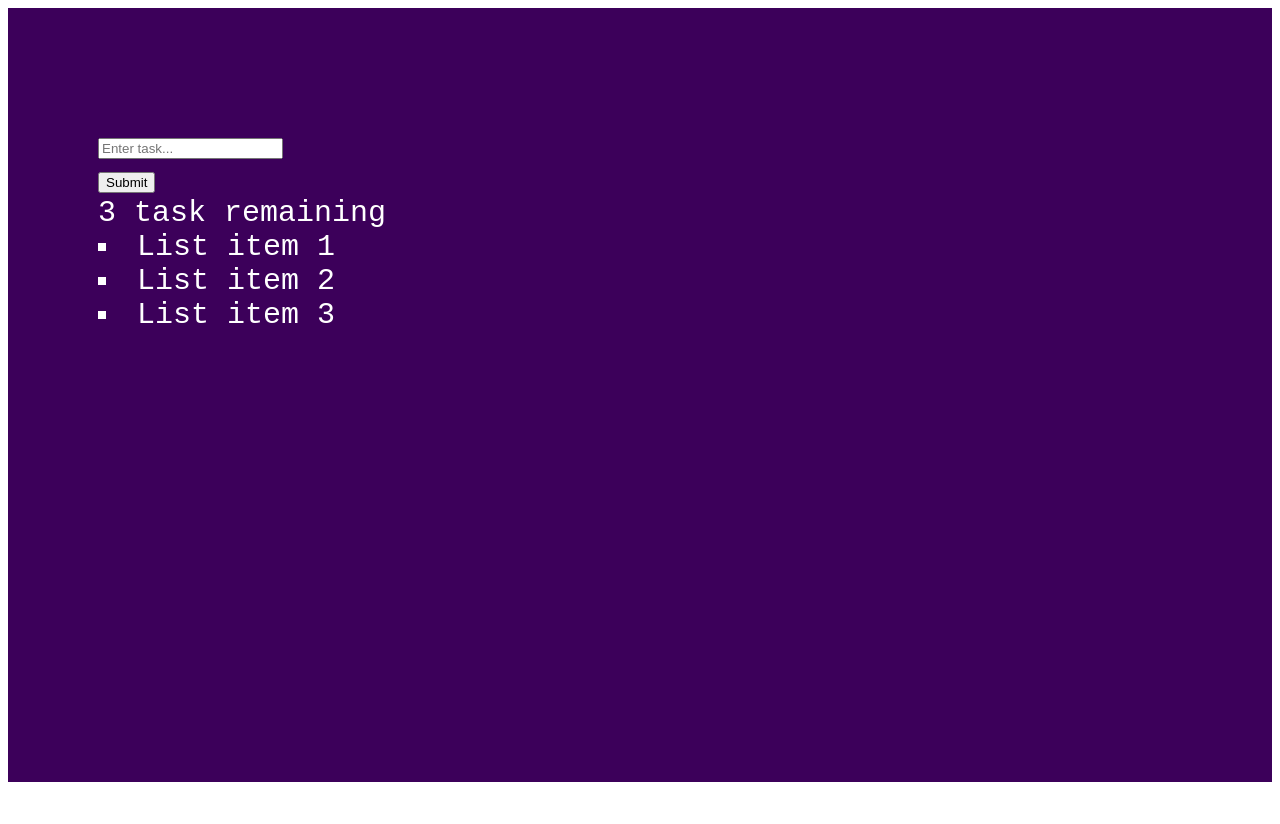
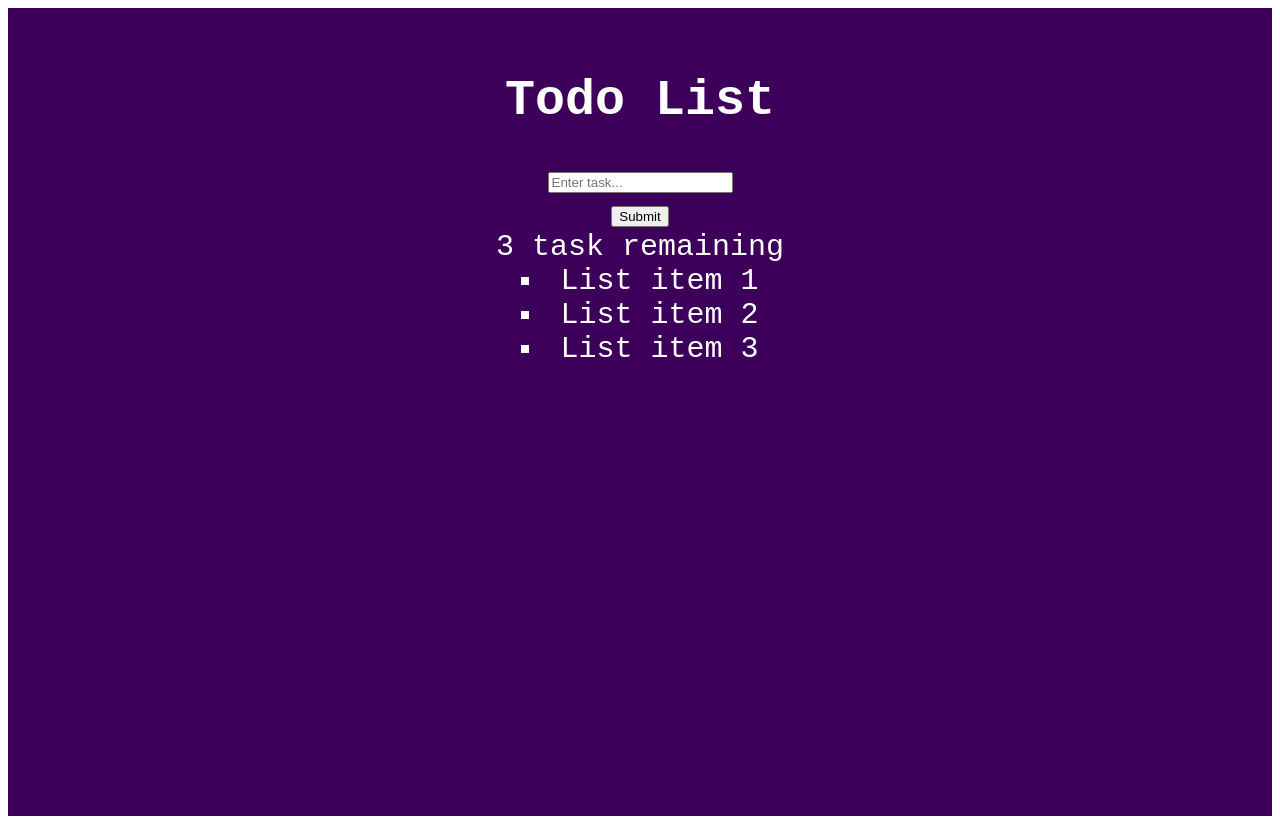
Before and after one commit to jfinlay24/todo-app, a React (Create React App) app: page / in a window 1280 px wide. Before the commit the page ends 800 px from the top, so only its background shows below. Built offline with nearby package versions, Linux system fonts and the light colour scheme.

Commit message:
fixed some typescript cheats and whitespace entries

```diff
--- a/src/components/DisplayList.tsx
+++ b/src/components/DisplayList.tsx
@@ -13,7 +13,7 @@ interface DisplayListProps {
 const DisplayList: React.FC<DisplayListProps> = ({listOfItems}) => {
     return (
         <div>
-            <div>
+            <div className="listdisplay">
                 {listOfItems.map(listDes => <li className="a">{listDes.description}</li>)}
             </div>
         </div>
--- a/src/components/FormInput.tsx
+++ b/src/components/FormInput.tsx
@@ -11,7 +11,7 @@ const FormInput: React.FC<FormInputProp> = ({ addTask, listOfItems }) => {
     const [ inputError, setInputError ] = useState('');
     let listCheck = listOfItems.map(listDes => listDes.description);
     const errorCheck = () => {
-        if (!userInput) {
+        if (!userInput.trim()){
             setInputError("No blank spaces");
             return false;
         }
@@ -22,7 +22,7 @@ const FormInput: React.FC<FormInputProp> = ({ addTask, listOfItems }) => {
         return true;
     }
     const handleChange = (e: { currentTarget: { value: React.SetStateAction<string>; }; }) => {
-        setUserInput(e.currentTarget.value)
+        setUserInput(e.currentTarget.value);
     }
 
     const handleSubmit = (e: { preventDefault: () => void; }) => {
@@ -32,7 +32,7 @@ const FormInput: React.FC<FormInputProp> = ({ addTask, listOfItems }) => {
         }
         else{
             setInputError('');
-            addTask(userInput);
+            addTask(userInput.trim());
         }
         setUserInput("");
     }
--- a/src/components/RemainingTaskCount.tsx
+++ b/src/components/RemainingTaskCount.tsx
@@ -8,7 +8,7 @@ interface RemainingListProps {
 const RemainingListCount: React.FC<RemainingListProps> = ({numberOfItems}) => {
     return (
         <div>
-            <div>
+            <div className="listdisplay">
                 {numberOfItems} task remaining
             </div>
         </div>
--- a/src/components/Todo.tsx
+++ b/src/components/Todo.tsx
@@ -11,13 +11,14 @@ interface ListProps {
 
 const Todo: React.FC<ListProps> = ({list}) => { //{list} would replace props so below doesn't look like props.list
     const [ toDoList, setToDoList ] = useState(list);
-    const addTask = (userInput: any ) => {
+    const addTask = (userInput: string ) => {
         let copyList = [...toDoList];
         copyList = [...copyList, { id: toDoList.length + 1, description: userInput }];
         setToDoList(copyList);
     }
     return (
         <div className="main">
+            <h1 className="headerTitle">Todo List</h1>
             <header className="header">
             <FormInput addTask={addTask} listOfItems={toDoList} />
             <RemainingListCount numberOfItems={toDoList.length}/>
--- a/src/style.css
+++ b/src/style.css
@@ -4,13 +4,19 @@
     padding-bottom: 360px;
     font-family: 'Courier New', monospace;
 }
-
+.headerTitle {
+    padding-left: 90px;
+    padding-right: 90px;
+    text-align: center;
+    color: white;
+    font-size: 50px;
+  }
 .header {
     padding-left: 90px;
     padding-right: 90px;
-    padding-top: 90px;
+    padding-top: 0px;
     padding-bottom: 90px;
-    text-align: left;
+    text-align: center;
     color: white;
     font-size: 30px;
 }
```
